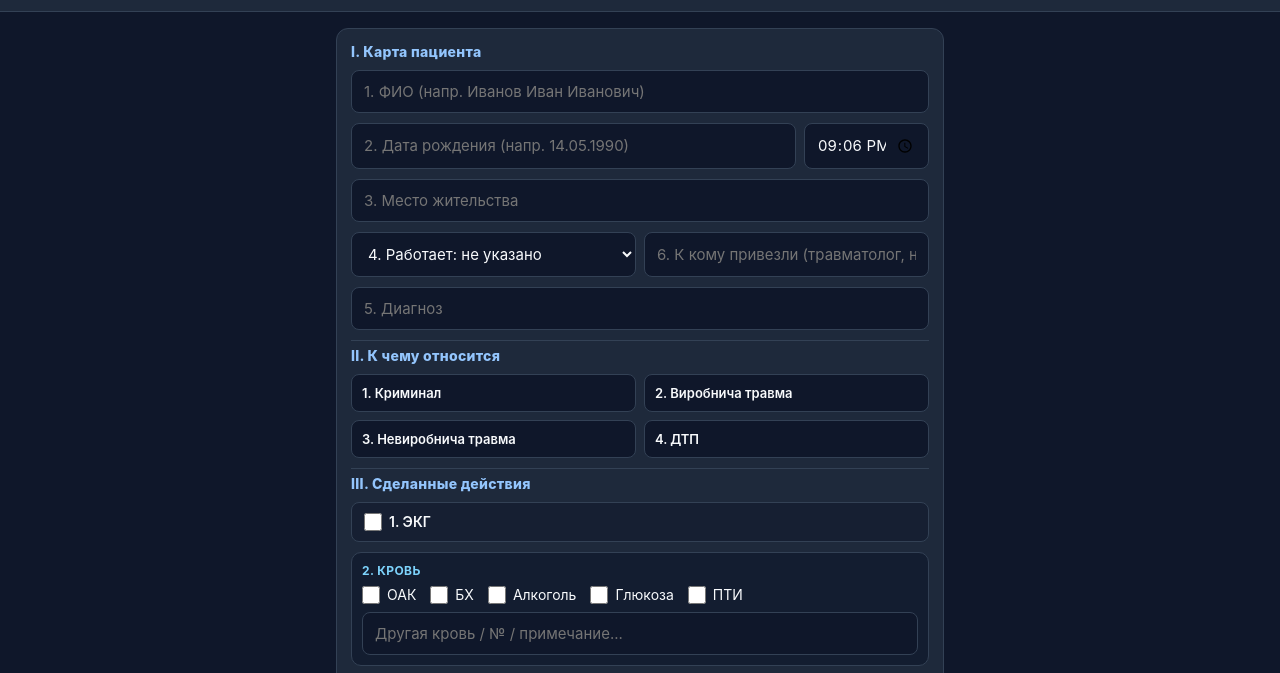
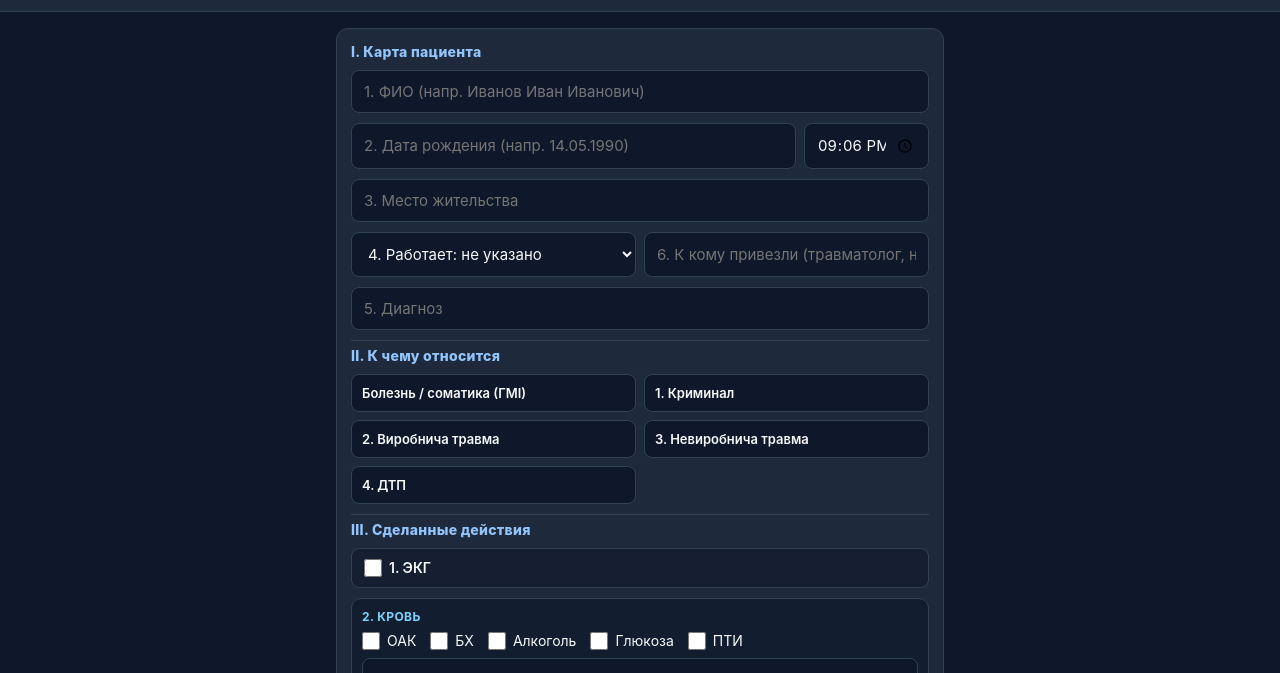
Before and after one commit to vlasovkiril2610-lab/hosp1000, a plain HTML site: page index.html in a window 1280 px wide. Shown: the part 100-773 px from the top of the page. Drawn offline with Linux system fonts and the light colour scheme.

Commit message:
index.html

```diff
--- a/index.html
+++ b/index.html
@@ -53,6 +53,7 @@
       <div class="section-heading">II. К чему относится</div>
 
       <div class="category-chips" id="category-chips">
+        <button type="button" class="cat-chip" data-cat="Болезнь (напр. ГМІ)">Болезнь / соматика (ГМІ)</button>
         <button type="button" class="cat-chip" data-cat="Криминал">1. Криминал</button>
         <button type="button" class="cat-chip" data-cat="Виробнича травма">2. Виробнича травма</button>
         <button type="button" class="cat-chip" data-cat="Невиробнича травма">3. Невиробнича травма</button>
```
